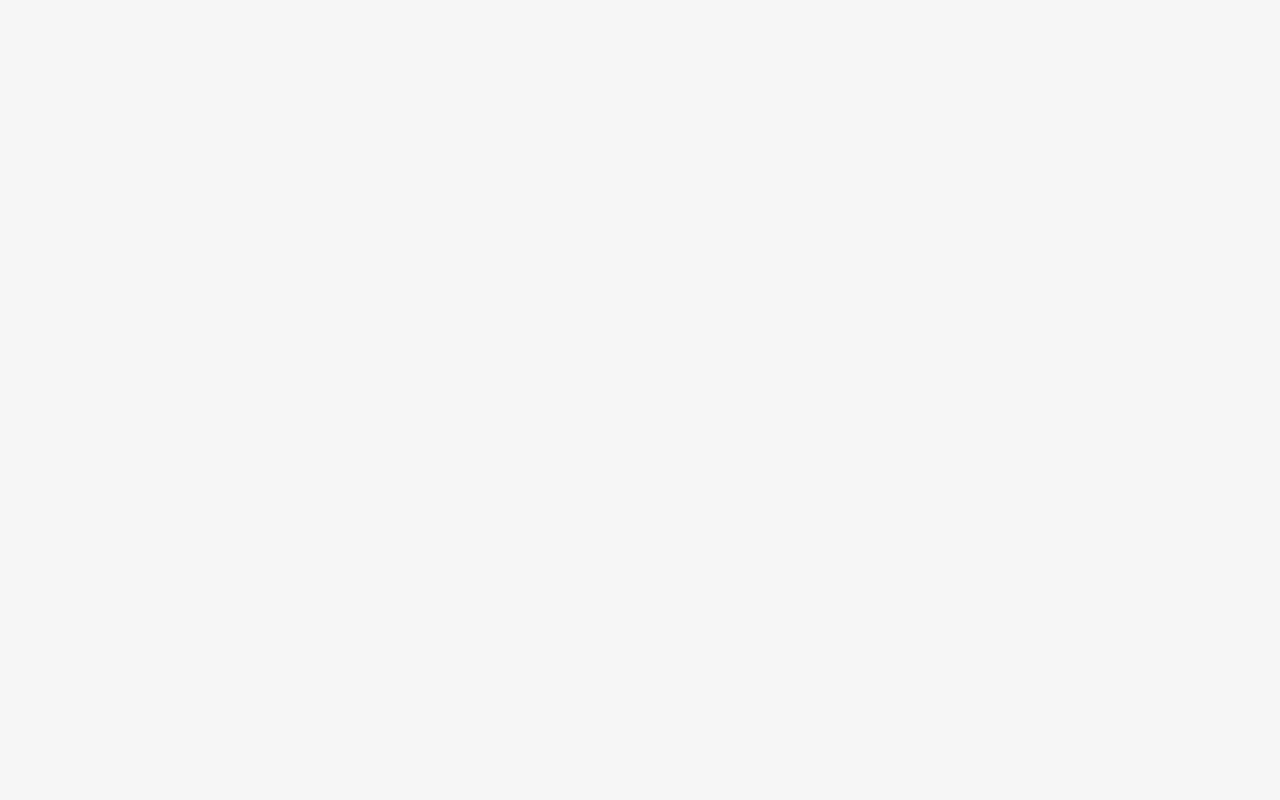
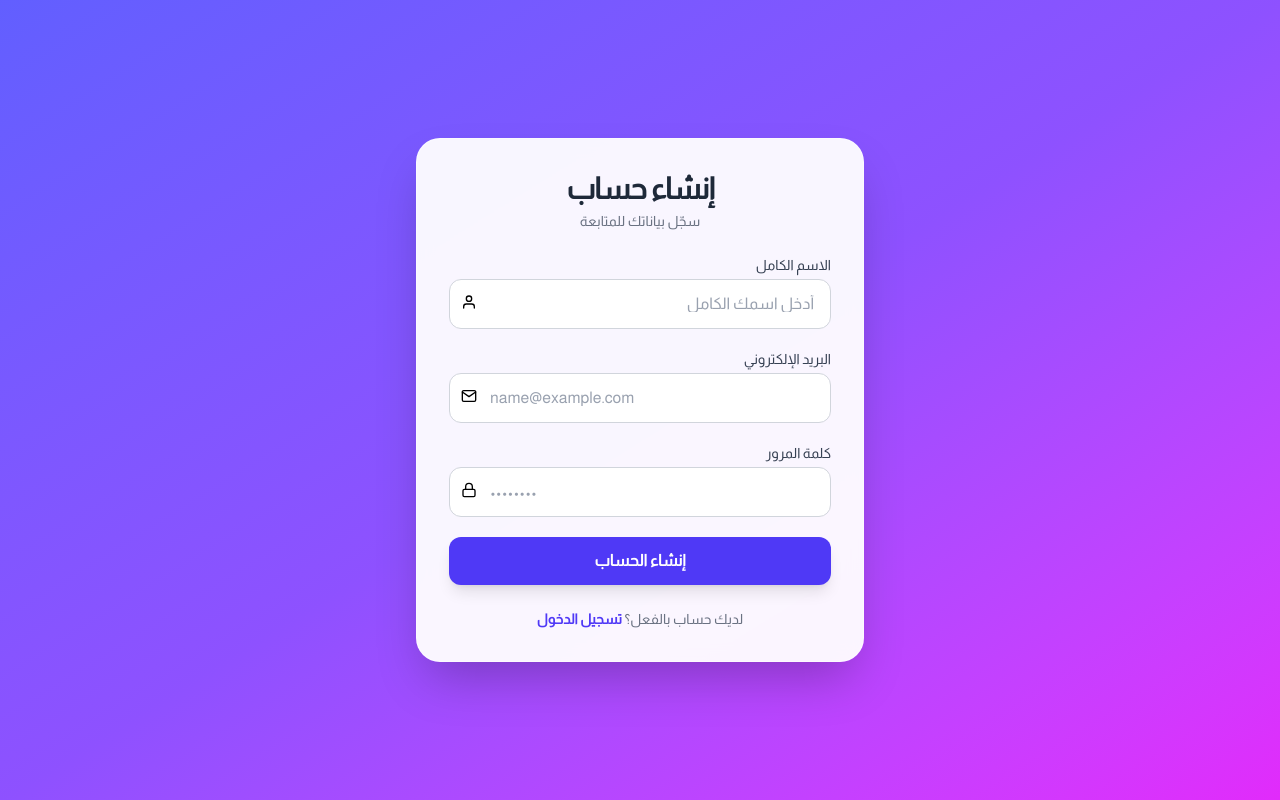
Before and after one commit to ali98nadhum/expense-manager-front, a React (Vite) app: page /register in a window 1280 px wide. Before the commit this address had no page. Built offline with nearby package versions, Linux system fonts and the light colour scheme.

Commit message:
add register page

```diff
--- a/src/App.jsx
+++ b/src/App.jsx
@@ -3,6 +3,7 @@ import Layout from "./Components/Layout/Layout";
 import HomePage from "./pages/HomePage/HomePage";
 import WalletPage from "./pages/WalletPage/WalletPage";
 import LoginPage from "./pages/LoginPage/LoginPage";
+import RegisterPage from "./pages/RegisterPage/RegisterPage";
 
 function App() {
   return (
@@ -12,6 +13,7 @@ function App() {
           <Route index element={<HomePage />} />
           <Route path="/wallet" element={ <WalletPage/> } />
           <Route path="/login" element= { <LoginPage/> } />
+          <Route path="/register" element={ <RegisterPage/> } />
         </Route>
       </Routes>
     </BrowserRouter>
--- a/src/pages/LoginPage/LoginPage.jsx
+++ b/src/pages/LoginPage/LoginPage.jsx
@@ -4,6 +4,8 @@ import { FiMail, FiLock } from "react-icons/fi";
 import { useForm } from "react-hook-form";
 import { yupResolver } from "@hookform/resolvers/yup";
 import * as Yup from "yup";
+import { Link} from "react-router-dom";
+
 
 
 const schema = Yup.object().shape({
@@ -85,9 +87,9 @@ const LoginPage = () => {
 
         <p className="text-center text-gray-500 mt-4 text-sm">
           لا تملك حساب؟{" "}
-          <a href="#" className="text-indigo-500 font-semibold hover:underline">
+          <Link to="/register" className="text-indigo-500 font-semibold hover:underline">
             أنشئ حساب الآن
-          </a>
+          </Link>
         </p>
       </motion.div>
     </div>
--- /dev/null
+++ b/src/pages/RegisterPage/RegisterPage.jsx
@@ -0,0 +1,135 @@
+import { motion } from "framer-motion";
+import { FiUser, FiMail, FiLock } from "react-icons/fi";
+import { Link } from "react-router-dom";
+import { useForm } from "react-hook-form";
+import { yupResolver } from "@hookform/resolvers/yup";
+import * as Yup from "yup";
+
+const schema = Yup.object().shape({
+  email: Yup.string().email("يرجى ادخال اميل صالح").required("الاميل مطلوب"),
+  password: Yup.string().min(8, "الرمز يجب أن يكون 8 أحرف على الأقل").required("الرمز مطلوب"),
+  name: Yup.string().required("يرجى ادخال الاسم").min(3 , "الاسم يجب ان يكون من 3 احرف على الاقل")
+});
+
+
+
+const RegisterPage = () => {
+
+     const {
+          register,
+          handleSubmit,
+          reset,
+          formState: { errors },
+        } = useForm({
+          resolver: yupResolver(schema),
+        });
+
+        const handRegister = () => {
+          console.log("تم تسجيل ");
+
+        }
+  return (
+    <>
+       <div className="min-h-screen w-full bg-gradient-to-br from-indigo-500 via-violet-500 to-fuchsia-500 flex items-center justify-center p-4">
+      {/* Card */}
+      <motion.div
+        initial={{ opacity: 0, y: 24 }}
+        animate={{ opacity: 1, y: 0 }}
+        transition={{ duration: 0.6, ease: "easeOut" }}
+        className="w-full max-w-md bg-white/95 backdrop-blur-sm shadow-2xl rounded-3xl p-6 sm:p-8 border border-white/40"
+      >
+        {/* Header */}
+        <div className="text-center mb-6">
+          <h1 className="text-3xl font-bold tracking-tight text-gray-800">إنشاء حساب</h1>
+          <p className="text-sm text-gray-500 mt-1">سجّل بياناتك للمتابعة</p>
+        </div>
+
+        {/* Form (تصميم فقط – بدون لوجك) */}
+        <form className="space-y-5" onSubmit={handleSubmit(handRegister)}>
+          {/* Name */}
+          <div className="relative">
+            <label htmlFor="name" className="block mb-1 text-sm font-medium text-gray-700">
+              الاسم الكامل
+            </label>
+            <FiUser className="absolute left-3 top-[47px] -translate-y-1/2" />
+            <input
+              {...register("name")}
+              id="name"
+              type="text"
+              placeholder="أدخل اسمك الكامل"
+              className="w-full rounded-xl border border-gray-300 bg-white pl-10 pr-4 py-3 text-gray-900 placeholder:text-gray-400 focus:outline-none focus:ring-2 focus:ring-indigo-400 focus:border-indigo-400 transition"
+              autoComplete="name"
+              dir="rtl"
+            />
+
+            {errors.name && (
+                <p className="text-red-500 text-sm mt-1">
+                    {errors.name.message}
+                </p>
+            )}
+          </div>
+
+          {/* Email */}
+          <div className="relative">
+            <label htmlFor="email" className="block mb-1 text-sm font-medium text-gray-700">
+              البريد الإلكتروني
+            </label>
+            <FiMail className="absolute left-3 top-[47px] -translate-y-1/2" />
+            <input
+              {...register("email")}
+              id="email"
+              type="email"
+              placeholder="name@example.com"
+              className="w-full rounded-xl border border-gray-300 bg-white pl-10 pr-4 py-3 text-gray-900 placeholder:text-gray-400 focus:outline-none focus:ring-2 focus:ring-indigo-400 focus:border-indigo-400 transition"
+              autoComplete="email"
+              inputMode="email"
+              dir="ltr"
+            />
+            {errors.email && (
+                <p className="text-red-500 text-sm mt-1"> {errors.email.message} </p>
+            )}
+          </div>
+
+          {/* Password */}
+          <div className="relative">
+            <label htmlFor="password" className="block mb-1 text-sm font-medium text-gray-700">
+              كلمة المرور
+            </label>
+            <FiLock className="absolute left-3 top-[47px] -translate-y-1/2" />
+            <input
+              {...register("password")}
+              id="password"
+              type="password"
+              placeholder="••••••••"
+              className="w-full rounded-xl border border-gray-300 bg-white pl-10 pr-4 py-3 text-gray-900 placeholder:text-gray-400 focus:outline-none focus:ring-2 focus:ring-indigo-400 focus:border-indigo-400 transition"
+              autoComplete="new-password"
+              dir="ltr"
+            />
+            {errors.password && (
+                <p className="text-red-500 text-sm mt-1"> {errors.password.message} </p>
+            )}
+          </div>
+
+          {/* Submit */}
+          <motion.button
+            type="submit"
+            whileHover={{ scale: 1.03 }}
+            whileTap={{ scale: 0.97 }}
+            className="w-full select-none rounded-xl bg-indigo-600 text-white font-semibold py-3 shadow-lg hover:bg-indigo-700 active:bg-indigo-800 transition"
+          >
+            إنشاء الحساب
+          </motion.button>
+        </form>
+
+        {/* Footer */}
+        <div className="text-center mt-6 text-sm">
+          <span className="text-gray-500">لديك حساب بالفعل؟ </span>
+          <Link className="font-semibold text-indigo-600 hover:underline" to="/login">تسجيل الدخول</Link>
+        </div>
+      </motion.div>
+    </div>
+    </>
+  )
+}
+
+export default RegisterPage
```
